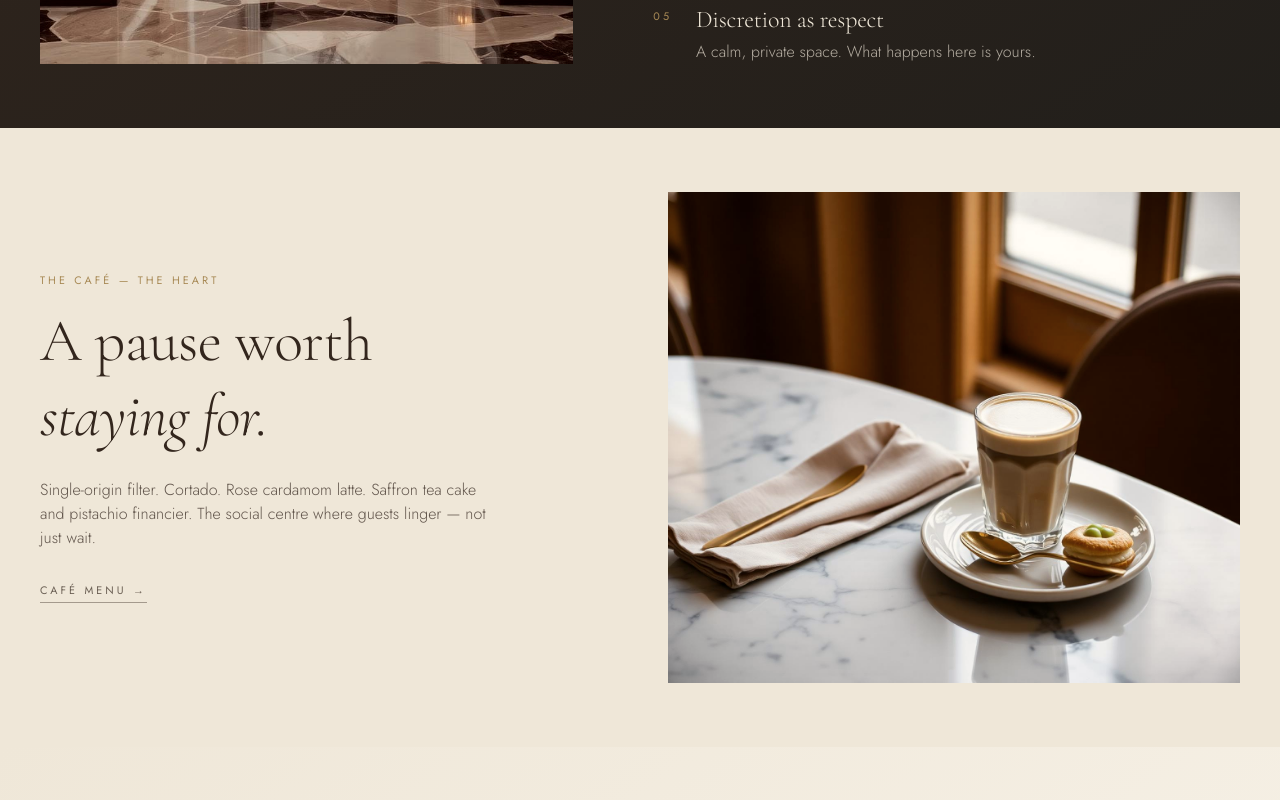
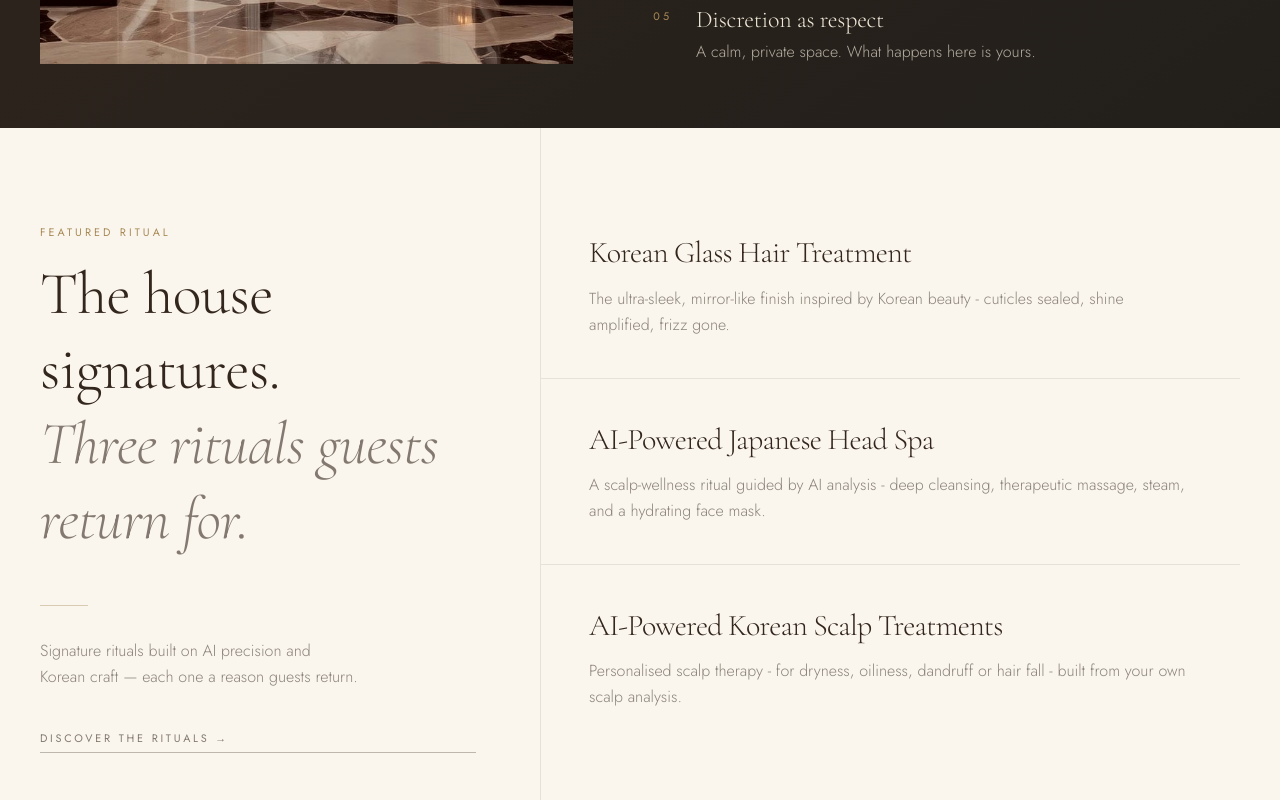
Before and after one commit to rahilmemdani/ivory-test-dep, a Next.js app: page / in a window 1280 px wide. Shown: the part 2540-3340 px from the top of the page. Built offline with nearby package versions, Linux system fonts and the light colour scheme.

Commit message:
Updated content

```diff
--- a/app/page.tsx
+++ b/app/page.tsx
@@ -188,6 +188,63 @@ export default function Home() {
         </div>
       </section>
 
+      {/* FEATURED RITUALS */}
+      <section className="bg-alabaster text-espresso">
+        <div className="mx-auto grid max-w-[1400px] gap-0 px-5 sm:px-10 md:grid-cols-[1fr_1.4fr]">
+
+          {/* Left panel */}
+          <div className="flex flex-col justify-center py-16 sm:py-20 md:pr-16 md:py-24">
+            <p className="label text-brass">Featured Ritual</p>
+            <h2 className="mt-4 font-display text-5xl leading-tight text-espresso sm:text-6xl">
+              The house signatures.
+              <br />
+              <span className="italic text-espresso/60">Three rituals guests return for.</span>
+            </h2>
+            <div className="mt-12 h-px w-12 bg-brass/40" />
+            <p className="mt-8 text-espresso/55 leading-relaxed max-w-xs">
+              Signature rituals built on AI precision and Korean craft — each one a reason guests return.
+            </p>
+            <Link
+              href="/services"
+              className="label mt-10 inline-block border-b border-espresso/30 pb-1.5 text-espresso/60 hover:border-brass hover:text-brass transition-colors tracking-[0.25em]"
+            >
+              Discover the rituals →
+            </Link>
+          </div>
+
+          {/* Right panel — vertical card stack */}
+          <div className="flex flex-col divide-y divide-espresso/10 border-l border-espresso/10 md:py-16">
+            {[
+              {
+                title: "Korean Glass Hair Treatment",
+                body: "The ultra-sleek, mirror-like finish inspired by Korean beauty - cuticles sealed, shine amplified, frizz gone.",
+              },
+              {
+                title: "AI-Powered Japanese Head Spa",
+                body: "A scalp-wellness ritual guided by AI analysis - deep cleansing, therapeutic massage, steam, and a hydrating face mask.",
+              },
+              {
+                title: "AI-Powered Korean Scalp Treatments",
+                body: "Personalised scalp therapy - for dryness, oiliness, dandruff or hair fall - built from your own scalp analysis.",
+              },
+            ].map((r) => (
+              <div
+                key={r.title}
+                className="group flex flex-col gap-3 px-8 py-8 md:px-12 md:py-10 cursor-default hover:bg-sand/30 transition-colors duration-500"
+              >
+                <h3 className="font-display text-2xl leading-snug tracking-tight text-espresso group-hover:text-brass transition-colors duration-500 sm:text-3xl">
+                  {r.title}
+                </h3>
+                <p className="text-espresso/55 leading-relaxed text-sm sm:text-base">
+                  {r.body}
+                </p>
+              </div>
+            ))}
+          </div>
+
+        </div>
+      </section>
+
       {/* CAFÉ TEASER */}
       <section className="mx-auto flex max-w-[1400px] flex-col justify-center px-5 py-12 sm:px-10 sm:py-16">
         <div className="grid items-center gap-14 md:grid-cols-2">
```
